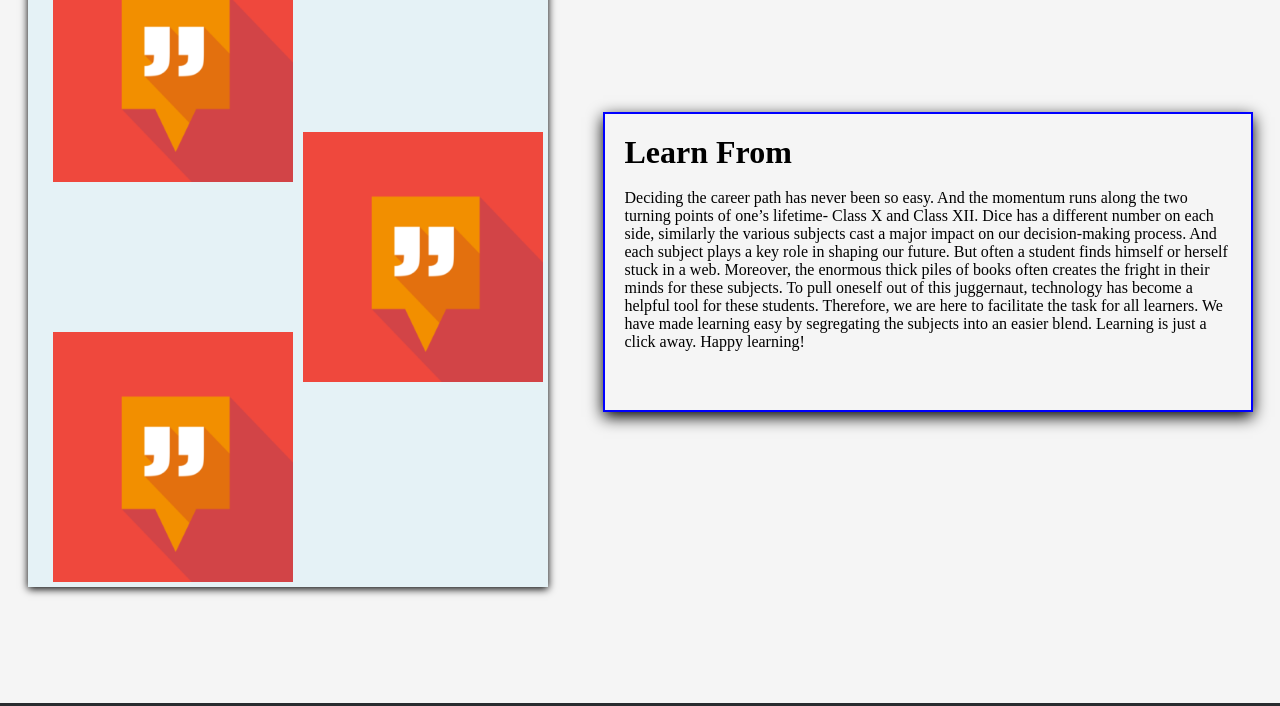
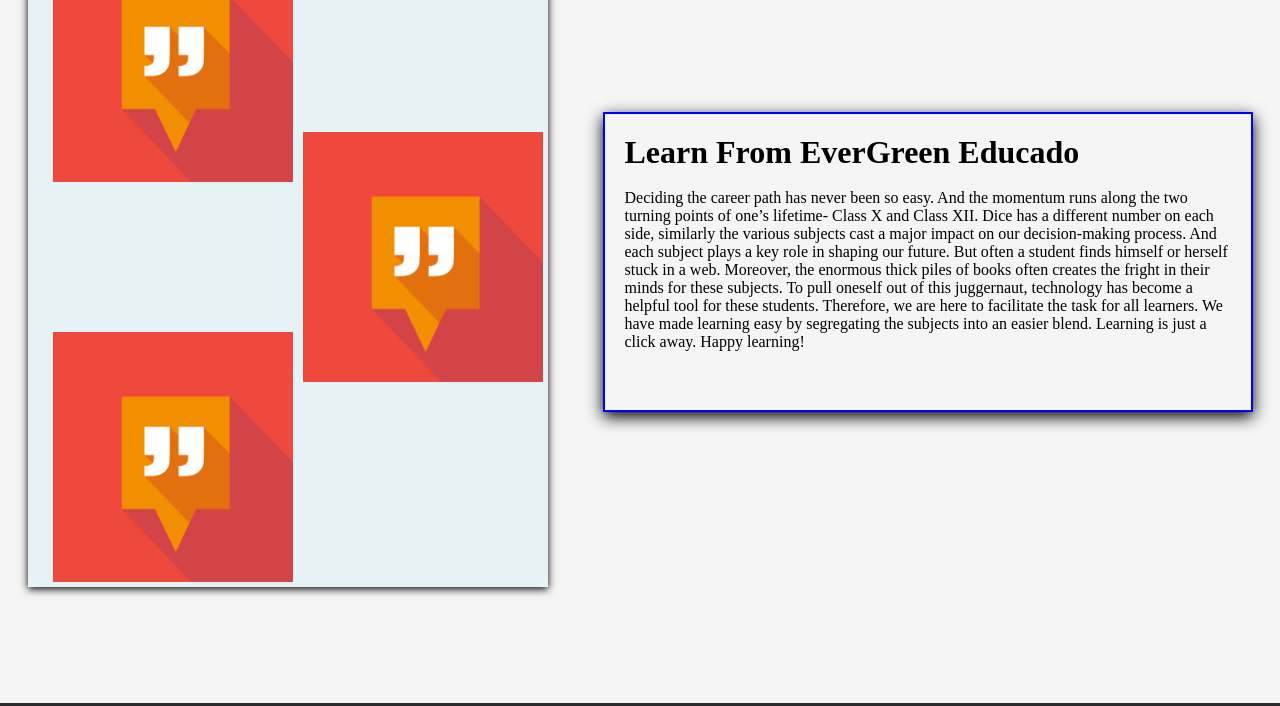
Before and after one commit to AdvanceTech4/EverGreen-Educado, a plain HTML site: page index.html in a window 1280 px wide. Shown: the part 820-1526 px from the top of the page. Drawn offline with Linux system fonts and the light colour scheme.

Commit message:
Update index.html

```diff
--- a/index.html
+++ b/index.html
@@ -118,7 +118,7 @@
 
 <!-- BOX-->
 <div class="uzz">
-   <h1>Learn From</h1>
+   <h1>Learn From EverGreen Educado</h1>
    <br>
    <div class="text">
    <p>
```
